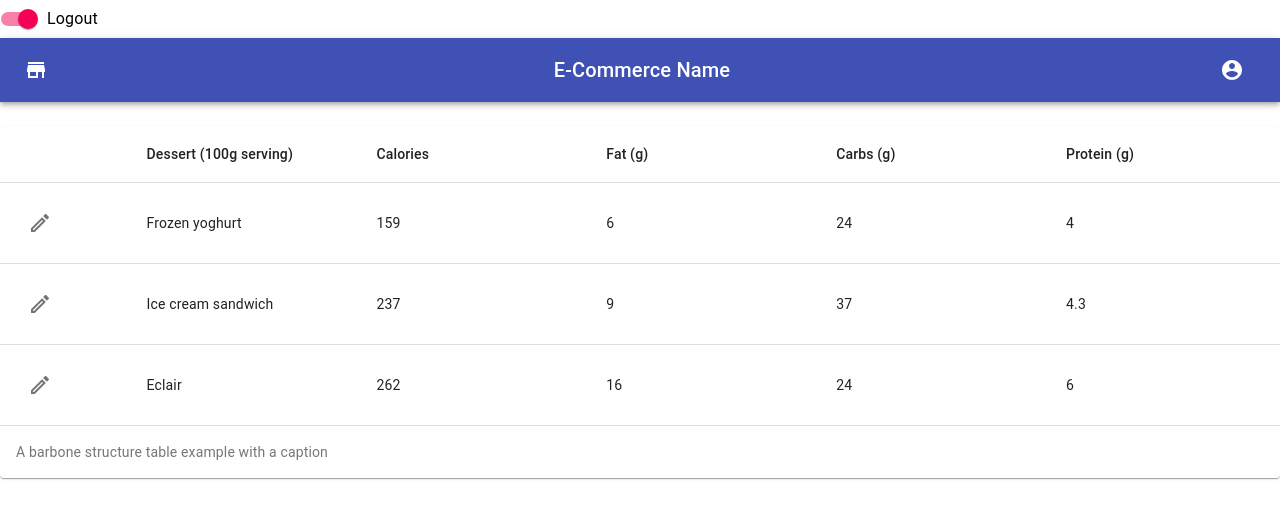
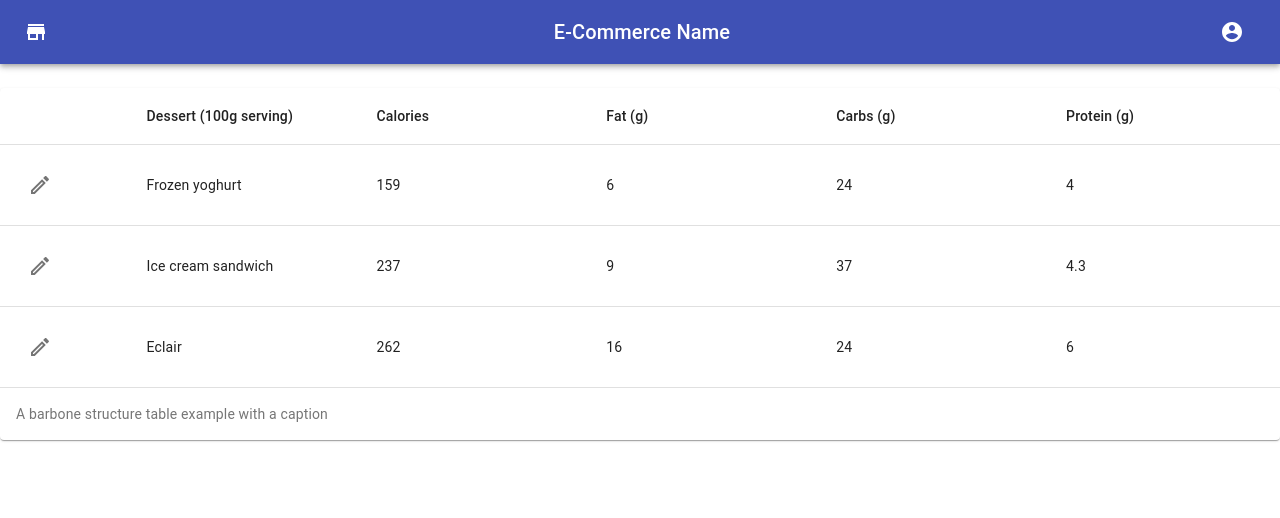
Before and after one commit to msymbolEJA/frontend-textile, a React (Create React App) app: page /orders in a window 1280 px wide. Shown: the top 518 px of the page. Built offline with nearby package versions, Linux system fonts and the light colour scheme.

Commit message:
add logo

```diff
--- a/src/components/navbar/Navbar.js
+++ b/src/components/navbar/Navbar.js
@@ -6,8 +6,6 @@ import Toolbar from "@material-ui/core/Toolbar";
 import Typography from "@material-ui/core/Typography";
 import IconButton from "@material-ui/core/IconButton";
 import AccountCircle from "@material-ui/icons/AccountCircle";
-import Switch from "@material-ui/core/Switch";
-import FormControlLabel from "@material-ui/core/FormControlLabel";
 import FormGroup from "@material-ui/core/FormGroup";
 import MenuItem from "@material-ui/core/MenuItem";
 import Menu from "@material-ui/core/Menu";
@@ -31,10 +29,6 @@ export default function MenuAppBar() {
   const [anchorEl, setAnchorEl] = React.useState(null);
   const open = Boolean(anchorEl);
   const history = useHistory();
-
-  const handleChange = (event) => {
-    setAuth(event.target.checked);
-  };
 
   const handleMenu = (event) => {
     setAnchorEl(event.currentTarget);
@@ -62,18 +56,7 @@ export default function MenuAppBar() {
 
   return (
     <div className={classes.root}>
-      <FormGroup>
-        <FormControlLabel
-          control={
-            <Switch
-              checked={auth}
-              onChange={handleChange}
-              aria-label="login switch"
-            />
-          }
-          label={auth ? "Logout" : "Login"}
-        />
-      </FormGroup>
+      <FormGroup></FormGroup>
       <AppBar position="static">
         <Toolbar>
           <IconButton
```
